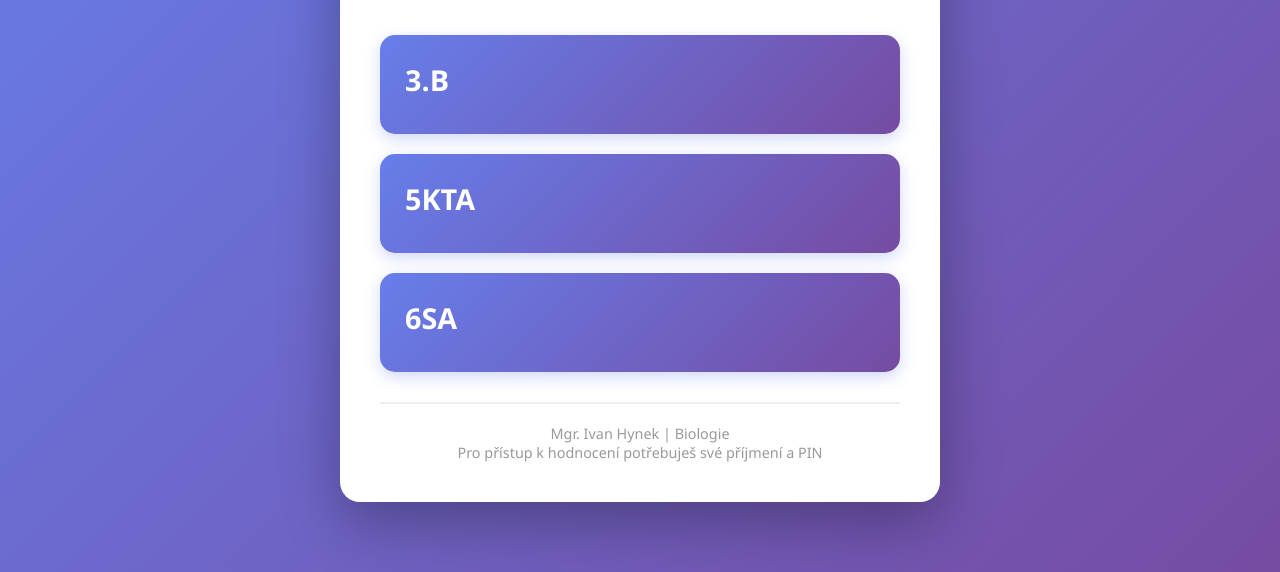
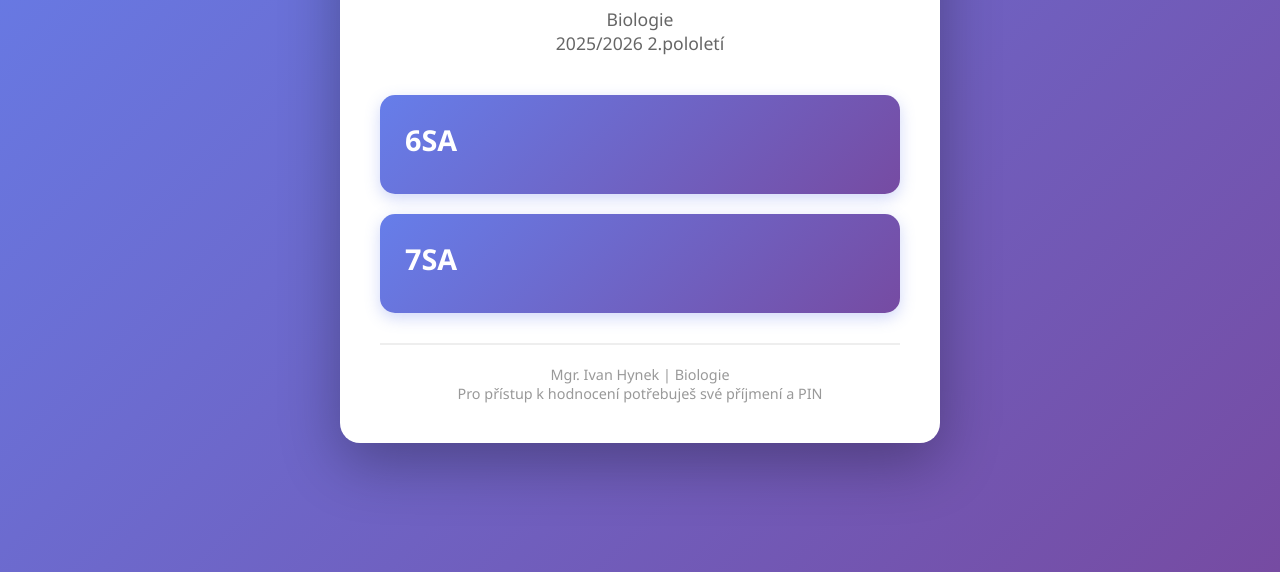
Before and after one commit to ihynek/klasifikace, a plain HTML site: page index.html in a window 1280 px wide. Shown: the part 228-800 px from the top of the page. Drawn offline with Linux system fonts and the light colour scheme.

Commit message:
Add files via upload

```diff
--- a/index.html
+++ b/index.html
@@ -114,17 +114,13 @@
         <div class="subtitle">Biologie<br>
         2025/2026 2.pololetí</div>
 
-        <a href="3B.html" class="class-card">
-            <div class="class-title">3.B</div>
-                   </a>
-
-        <a href="5KTA.html" class="class-card">
-            <div class="class-title">5KTA</div>
+        <a href="6SA.html" class="class-card">
+            <div class="class-title">6SA</div>
 
         </a>
 
-        <a href="6SA.html" class="class-card">
-            <div class="class-title">6SA</div>
+        <a href="7SA.html" class="class-card">
+            <div class="class-title">7SA</div>
 
         </a>
 
```
